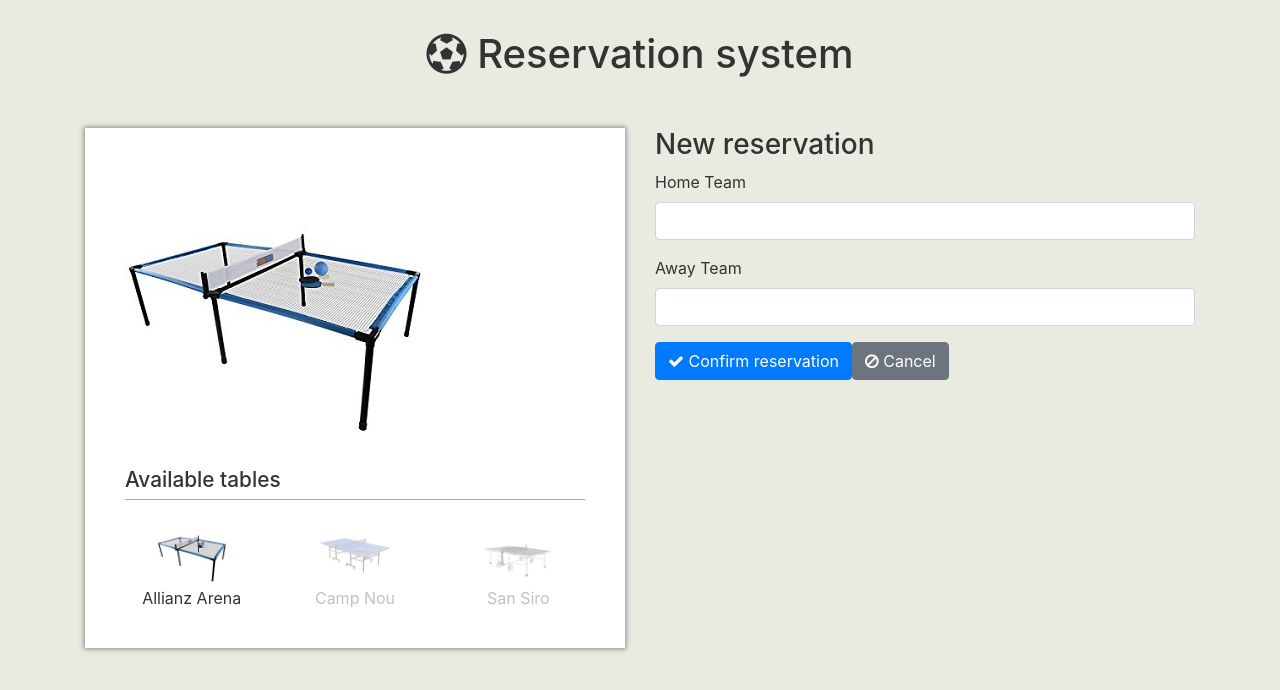
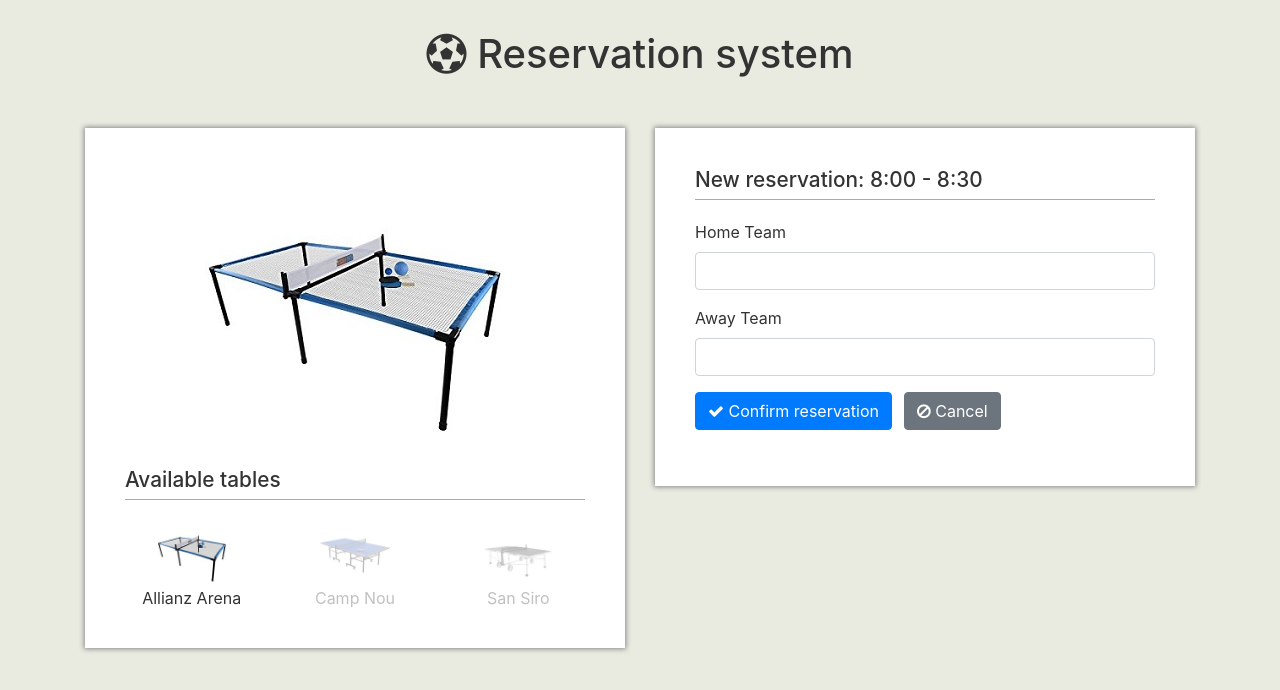
Before and after one commit to dominios/react-session, a React app: page / in a window 1280 px wide. Both pictures are taken after a click on the link "8:00 - 8:30". Shown: the top 690 px of the page. Built offline with nearby package versions, Linux system fonts and the light colour scheme.

Commit message:
yet another styling

```diff
--- a/src/js/MainPage.js
+++ b/src/js/MainPage.js
@@ -46,7 +46,7 @@ class MainPage extends React.Component {
                         selectTable={this.selectTable}
                     />
                 </div>
-                <div className="col">
+                <div className="col right-column">
                     {
                         (this.state.selectedDate === null)
                             ? <TableDetail table={this.state.selectedTable} selectDate={this.selectDate}/>
--- a/src/js/NewEditReservation.js
+++ b/src/js/NewEditReservation.js
@@ -1,5 +1,6 @@
 import React from "react";
 import PropTypes from 'prop-types';
+import { timeSlots } from "./data";
 
 class NewEditReservation extends React.Component {
 
@@ -43,13 +44,11 @@ class NewEditReservation extends React.Component {
 
     render () {
         return (
-            <div>
+            <div className="reservation-form">
 
-                <h3>
-                    {
-                        (this.props.reservation.isReserved) ? "Edit reservation" : "New reservation"
-                    }
-                </h3>
+                <h2>
+                    {(this.props.reservation.isReserved ? "Edit reservation" : "New reservation")}: {timeSlots[this.props.date]}
+                </h2>
 
                 <form>
 
@@ -105,7 +104,8 @@ class NewEditReservation extends React.Component {
 }
 
 NewEditReservation.propTypes = {
-    reservation: PropTypes.object
+    reservation: PropTypes.object,
+    date: PropTypes.number.isRequired
 };
 
 export default NewEditReservation;
--- a/src/js/TableDetail.js
+++ b/src/js/TableDetail.js
@@ -21,6 +21,7 @@ class TableDetail extends React.Component {
 
     render () {
         return (<div className="list-group schedule">
+            <h2>Time Slots</h2>
             {this.printSchedule()}
         </div>);
     }
--- a/src/sass/styles.scss
+++ b/src/sass/styles.scss
@@ -4,6 +4,7 @@
 body {
   background: #e9ebe1;
   color: #333333;
+  padding-bottom: 40px;
 
   h1 {
     margin-top: 30px;
@@ -18,6 +19,7 @@ body {
     margin-bottom: 20px;
   }
 
+  .right-column,
   .left-column {
     > div {
       background: #fff;
@@ -27,7 +29,7 @@ body {
   }
 
   .table-detail {
-
+    text-align: center;
   }
 
   .table-list {
@@ -67,4 +69,12 @@ body {
       }
     }
   }
+
+  .reservation-form {
+    .btn {
+      cursor: pointer;
+      margin-right: 12px;
+    }
+  }
+
 }
```
